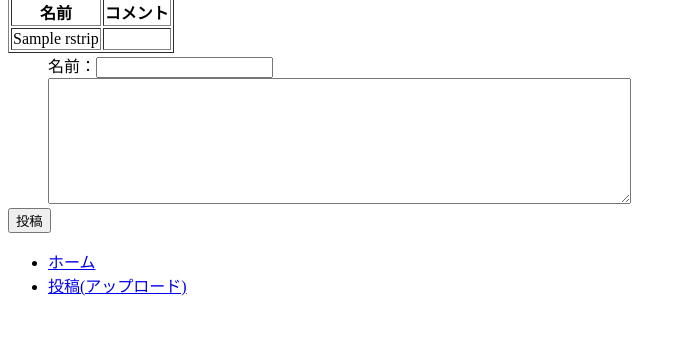
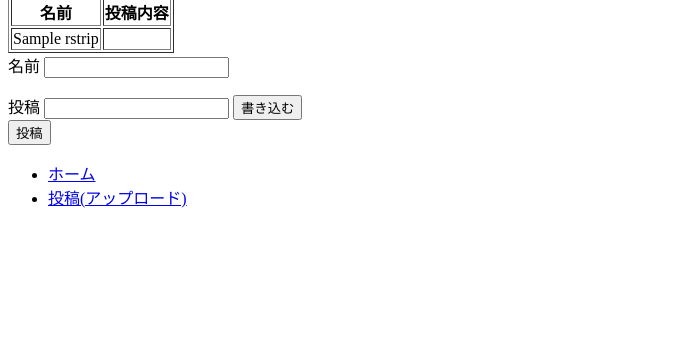
Before and after one commit to 2023AIT-OOP2-G13/Isostagram, a Python web app: template templates/post.html in a window 1280 px wide. Shown: the part 445-800 px from the top of the page, without its empty margins (0-686 px from the left). Run offline with Jinja, Linux system fonts and the light colour scheme; the template is opened without the code that fills it: most values are stand-ins (such as "Sample title", 1, 10 or a date in 2020).

Commit message:
post
星変更しました

```diff
--- a/templates/post.html
+++ b/templates/post.html
@@ -4,6 +4,7 @@
 <head>
     <meta charset="UTF-8">
     <meta name="viewport" content="width=device-width, initial-scale=1.0">
+    <title></title>
 </head>
 
 <body>
@@ -11,56 +12,60 @@
         <h1>isostagram</h1>
     </header>
 
-    <form action="/" method="POST" enctype="multipart/form-data">
+
+    <form action="/result" method="POST" enctype="multipart/form-data">
         <div class="upload-area">
             <i class="fas fa-cloud-upload-alt"></i>
             <p>コメント投稿</p>
+
         </div>
 
+
+
         <div class="upload-area">
+
             <p>
                 <img src="20240111154934.jpg" alt="外部の画像">
             </p>
         </div>
-
-        <table border="1">
+        <table border=1>
             <tr>
                 <th>名前</th>
-                <th>コメント</th>
+                <th>投稿内容</th>
             </tr>
-            {% for line in lines %}
+            {% for line in lines: %}
+            <!--columnという変数をセット（変数セットにはsetが必要）  -->
+            <!--splitを利用して,で分類する。splitはリストを返す  -->
             {% set column = line.rstrip().split(',') %}
             <tr>
-                <td>{{ column[0] }}</td>
-                <td>{{ column[1] }}</td>
+                <td>{{column[0]}}</td>
+                <td>{{column[1]}}</td>
             </tr>
             {% endfor %}
         </table>
 
-        <dl class="thread" style="margin-top: 0px;">
-            <dd title="" style="">
-                <form method="POST" action="../test/bbs.cgi">
-                    <input type="hidden" name="bbs" value="be">
-                    <input type="hidden" name="key" value="1546275516">
-                    <input type="hidden" name="time" value="1702989027">
-                    <label>名前：<input name="FROM" size="19"></label>
-                    <br><textarea rows="8" cols="70" wrap="ON" name="MESSAGE"></textarea>
-                </form>
-            </dd>
+        <form action='/result' method='post'>
+            <label for='name'>名前</label>
+            <input type='text' name='name'>
+            <p></p>
+            <label for='article'>投稿</label>
+            <input type='text' name='article'>
 
-            <div id="fb-root"></div>
+            <button type='subimit'>書き込む</button>
+        </form>
 
 
-            <form action="/">
-                <button class="btn">投稿</button>
-            </form>
+        <dl class="thread" style="margin-top: 0px;">
 
+            <div id="" fb-root></div>
+            <script async defer crossorigin="anonymous" src=""></script>
+
+            <input type="submit" value="投稿" name="submit">
             <ul>
                 <li><a class="active" href="/">ホーム</a></li>
                 <li><a href="/upload">投稿(アップロード)</a></li>
             </ul>
         </dl>
-    </form>
 </body>
 
 </html>
```
